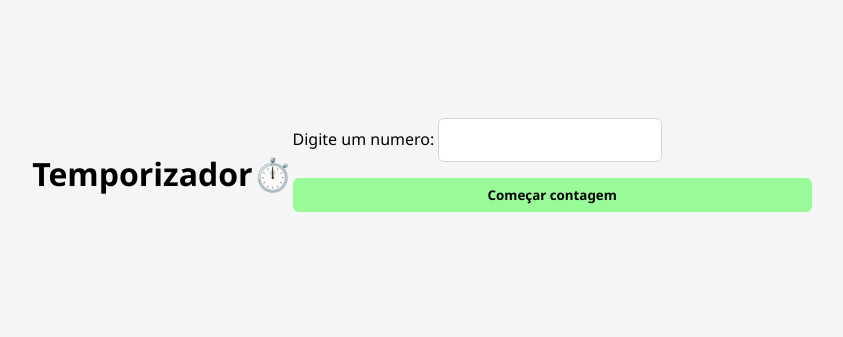
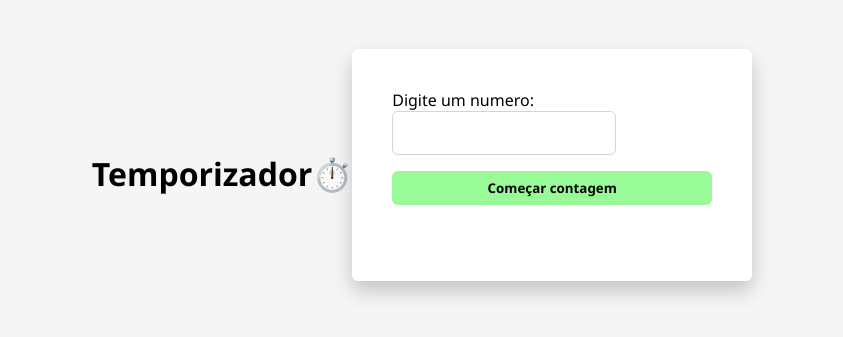
Before and after one commit to Lucas-RibeiroSilva/temporizador-js, a plain HTML site: page index.html in a window 1280 px wide. Shown: the part 235-572 px from the top of the page, without its empty margins (218-1061 px from the left). Drawn offline with Linux system fonts and the light colour scheme.

Commit message:
Add files via upload

```diff
--- a/index.html
+++ b/index.html
@@ -12,13 +12,13 @@
         <p>Temporizador⏱️</p>
     </div>
 
-    <form id="temporizador">
+    <form class="temporizador" id="temporizador">
 
         <label for="number">Digite um numero: </label>
         <input type="number" id="tempo">
         <button type="submit" id="btn-comecar">Começar contagem</button>
 
-        <div id="numero"></div>
+        <div class="numero" id="numero"></div>
     </form>
 
     <script src="script.js"></script>
```
